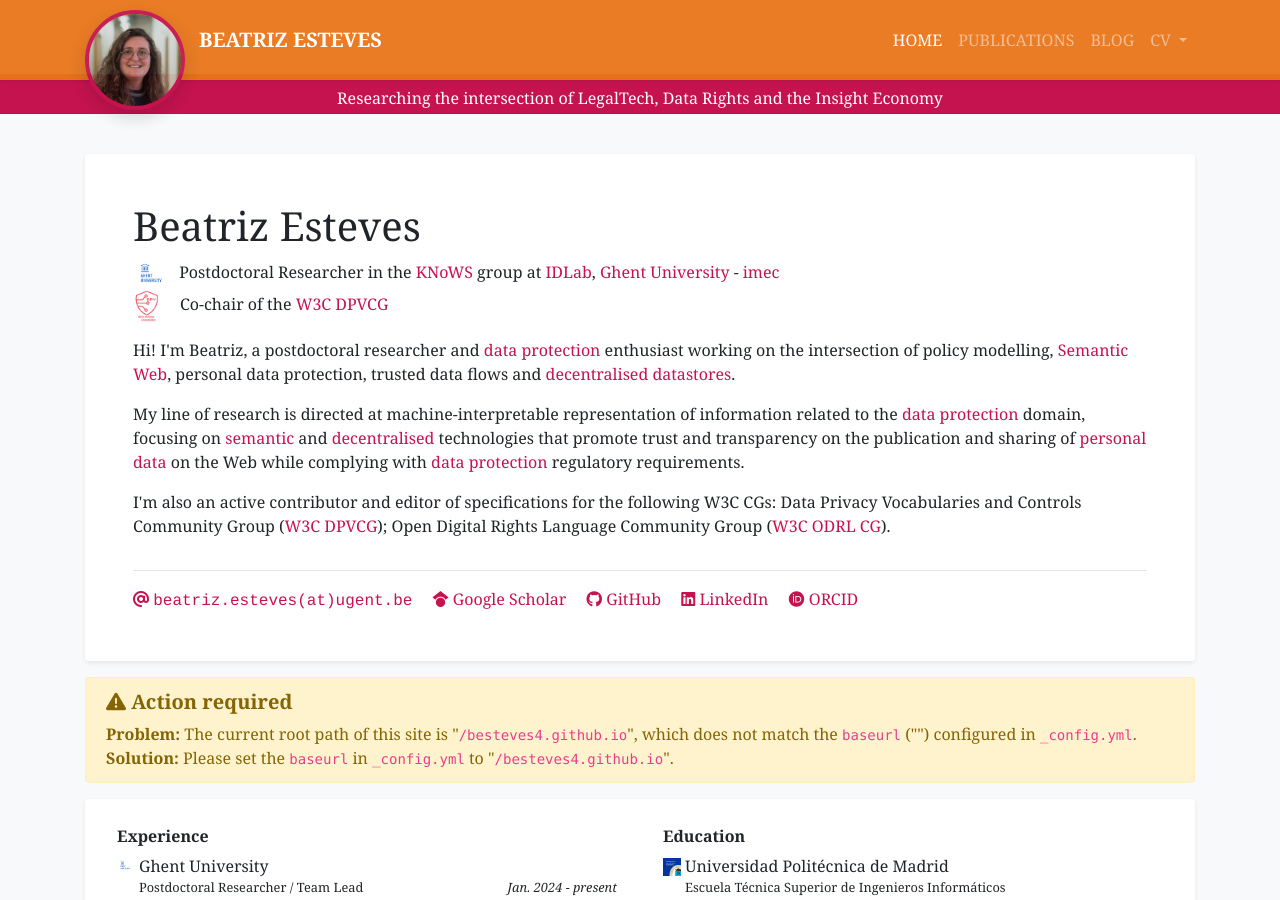
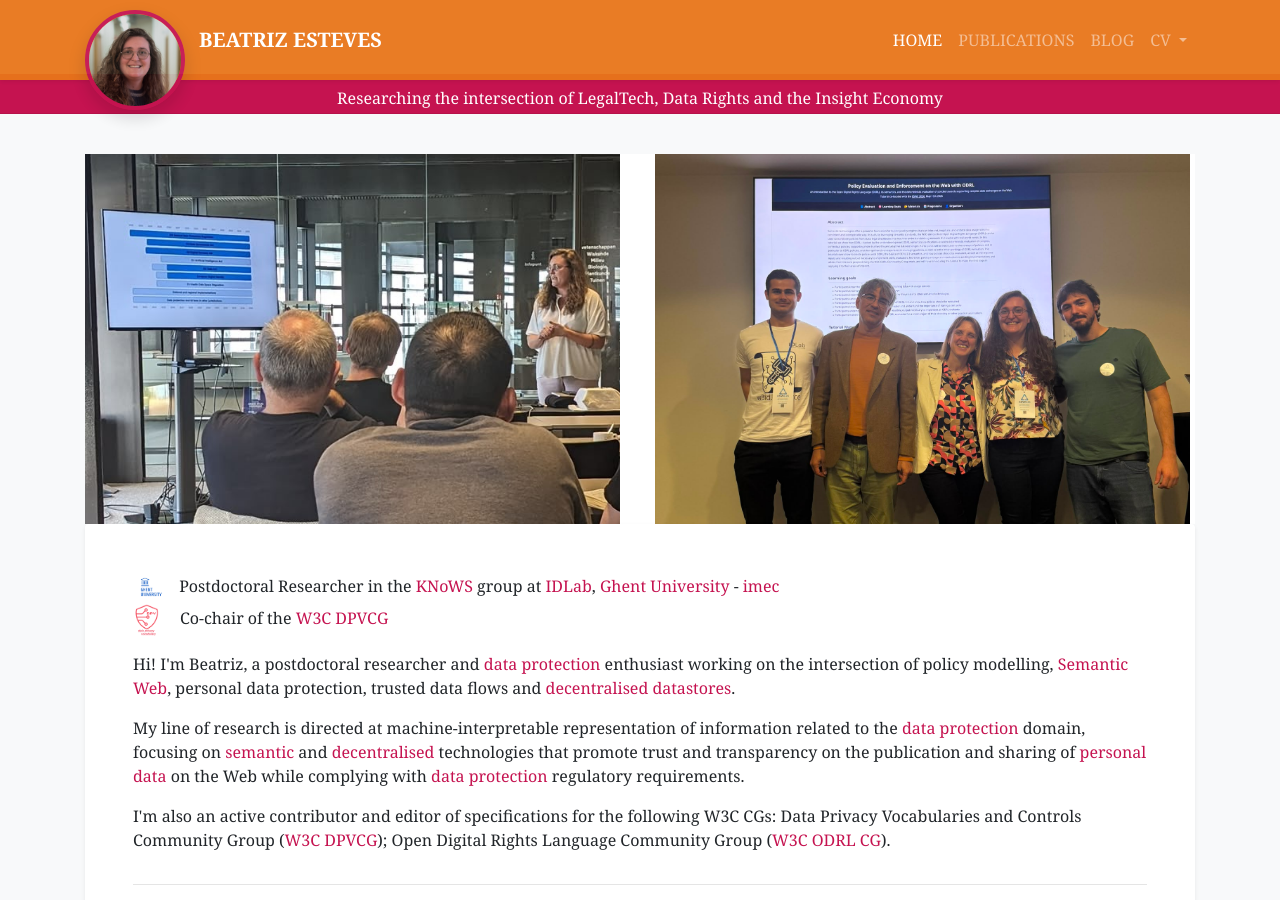
Before and after one commit to besteves4/besteves4.github.io, a Jekyll site: the page built from index.html, in a window 1280 px wide and 900 px high. Built offline with Jekyll 4.4.1, drawn with Linux system fonts in a browser that asks for light colours; nearby versions of some CDN libraries; a style sheet for code colours, icons or effects is not loaded.

Commit message:
add hero carrousel

```diff
--- a/_includes/widgets/profile_card.html
+++ b/_includes/widgets/profile_card.html
@@ -1,3 +1,14 @@
+<script src="../../assets/js/image_carrousel.js"></script>
+<section class="hero-slider">
+    <div class="slider-track">
+
+        {% for hero in site.data.profile.hero_figs %}
+        <div class="slide"><img src="{{ hero.src}}" alt=""></div>
+        {% endfor %}
+
+    </div>
+</section>
+
 <div class="row">
     <div class="col">
         <div class="card border-0 shadow-sm bg-white">
@@ -18,9 +29,9 @@
                         {% endif %} -->
 
                         <div class="d-flex">
-                            <div class="h1 font-weight-normal">
+                            <!-- <div class="h1 font-weight-normal">
                                 {{ site.data.profile.primary_name }} <small>{{ site.data.profile.secondary_name }}</small>
-                            </div>
+                            </div> -->
                             <!-- {% if site.data.profile.portrait_url %}
                             <div class="ml-auto d-md-none">
                                 <a target="_blank" href="{{ site.data.profile.portrait_url | relative_url }}">
--- a/assets/css/global.css
+++ b/assets/css/global.css
@@ -169,6 +169,52 @@
   color: #fff;
 }
 
+.hero-slider{
+    width:100%;
+    height:calc(50vh - 80px);
+    overflow:hidden;
+    display:flex;
+    align-items:center;
+    background:#fff;
+    padding:20px 0;
+}
+
+.slider-track{
+    display:flex;
+    gap:35px;
+    transition:transform .9s ease;
+    will-change:transform;
+}
+
+.slide{
+    flex:0 0 calc((100% - 40px) / 2);
+    height:80vh;
+    border-radius:14px;
+    overflow:hidden;
+    box-shadow:0 15px 40px rgba(0,0,0,0);
+}
+
+.slide img{
+    width:100%;
+    height:100%;
+    object-fit:cover;
+    display:block;
+    transition:transform 7s ease;
+}
+
+.slide:hover img{
+    transform:scale(1.05);
+}
+
+/* Mobile */
+
+@media (max-width:768px){
+    .slide{
+        flex:0 0 100vw;
+        height:70vh;
+    }
+}
+
 @media (max-width: 576px) {
     .navbar-brand-wrapper {
         padding-left: 50px;
--- /dev/null
+++ b/assets/js/image_carrousel.js
@@ -0,0 +1,102 @@
+document.addEventListener("DOMContentLoaded", () => {
+
+    const track = document.querySelector(".slider-track");
+    const originalSlides = [...track.children];
+
+    let visible = window.innerWidth <= 768 ? 1 : 3;
+
+    function buildSlider() {
+
+        // Remove previous clones
+        track.querySelectorAll(".clone").forEach(el => el.remove());
+
+        visible = window.innerWidth <= 768 ? 1 : 3;
+
+        // Clone only the number of visible slides
+        for (let i = 0; i < visible; i++) {
+            const clone = originalSlides[i].cloneNode(true);
+            clone.classList.add("clone");
+            track.appendChild(clone);
+        }
+    }
+
+    buildSlider();
+
+    let current = 0;
+    let timer;
+
+    function slideWidth() {
+
+        const slide = track.querySelector(".slide");
+        const gap = parseFloat(getComputedStyle(track).gap);
+
+        return slide.offsetWidth + gap;
+
+    }
+
+    function move() {
+
+        track.style.transform =
+            `translateX(-${current * slideWidth()}px)`;
+
+    }
+
+    function next() {
+
+        current++;
+
+        track.style.transition = "transform 0.9s ease";
+        move();
+
+    }
+
+    track.addEventListener("transitionend", () => {
+
+        if (current >= originalSlides.length) {
+
+            track.style.transition = "none";
+            current = 0;
+            move();
+
+            // Force browser reflow so transition is re-enabled cleanly
+            track.offsetHeight;
+
+            track.style.transition = "transform 0.9s ease";
+        }
+
+    });
+
+    function start() {
+
+        timer = setInterval(next, 4500);
+
+    }
+
+    function stop() {
+
+        clearInterval(timer);
+
+    }
+
+    track.addEventListener("mouseenter", stop);
+    track.addEventListener("mouseleave", start);
+
+    window.addEventListener("resize", () => {
+
+        stop();
+
+        buildSlider();
+
+        current = 0;
+
+        track.style.transition = "none";
+        move();
+
+        start();
+
+    });
+
+    move();
+    start();
+
+});
```
Also changed, not shown: _data/profile.yml (+7 -0 lines), assets/images/profile/emildai.jpeg (added), assets/images/profile/krook.jpeg (added), assets/images/profile/opal.jpeg (added), assets/images/profile/sosy.jpeg (added), assets/images/profile/sosy2.jpeg (added).
